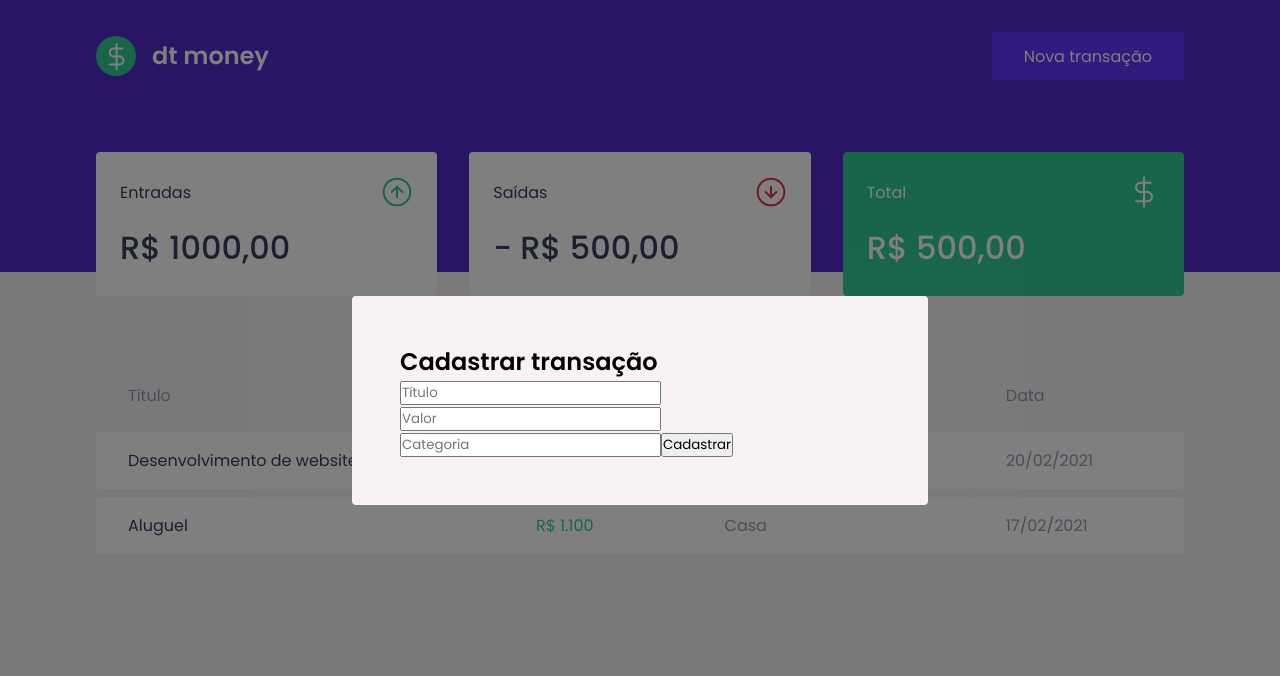
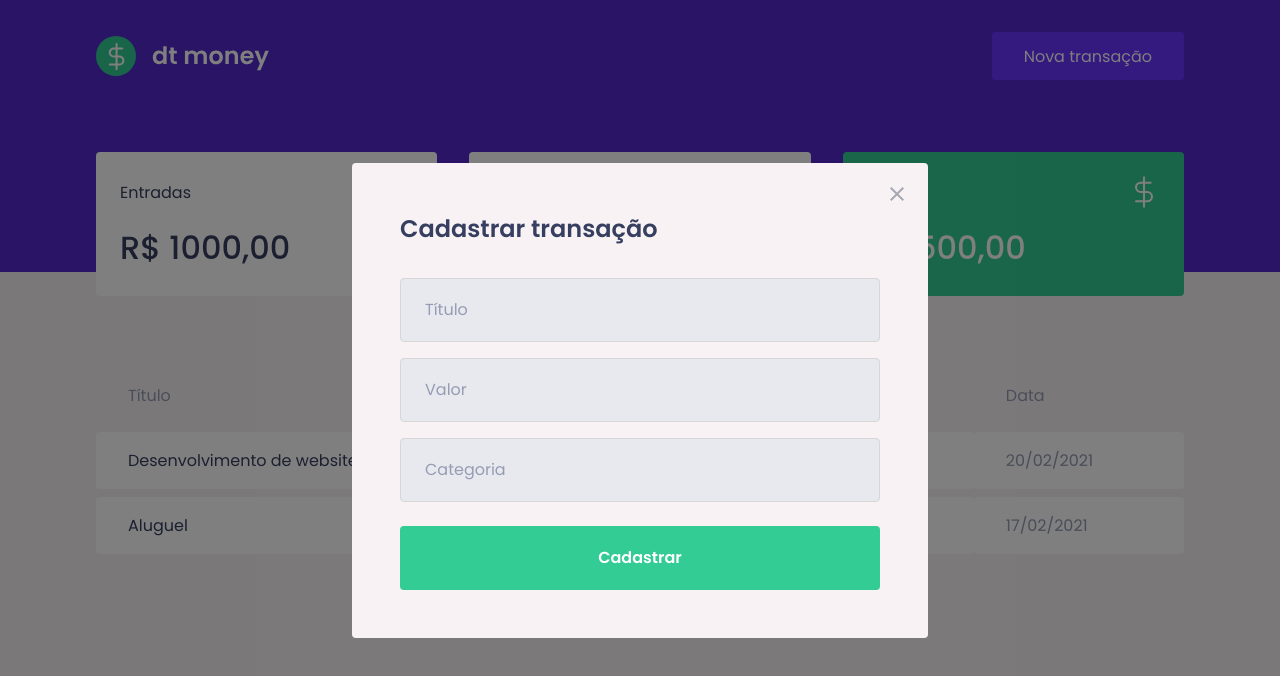
Before and after one commit to brunodmsi/dtmoney, a React (Create React App) app: page / in a window 1280 px wide. Both pictures are taken after a click on the button "Nova transação". Shown: the top 676 px of the page. Built offline with nearby package versions, Linux system fonts and the light colour scheme; no server answers; what miragejs would draw is missing.

Commit message:
feat(NewTransactionModal): estilização de formulário

```diff
--- a/src/components/NewTransactionModal/index.tsx
+++ b/src/components/NewTransactionModal/index.tsx
@@ -1,4 +1,5 @@
 import Modal from 'react-modal';
+import closeImg from '../../assets/close.svg';
 import { Container } from './styles';
 
 interface NewTransactionModalProps {
@@ -15,6 +16,14 @@
       className="react-modal-content"
     >
 
+      <button
+        type="button"
+        onClick={onRequestClose}
+        className="react-modal-close"
+      >
+        <img src={closeImg} alt="Fechar modal" />
+      </button>
+
       <Container>
         <h2>Cadastrar transação</h2>
 
--- a/src/components/NewTransactionModal/styles.ts
+++ b/src/components/NewTransactionModal/styles.ts
@@ -1,3 +1,49 @@
 import styled from "styled-components";
 
-export const Container = styled.form``;
+export const Container = styled.form`
+  h2 {
+    color: var(--text-title);
+    font-size: 1.5rem;
+    margin-bottom: 2rem;
+  }
+
+  input {
+    width: 100%;
+    padding: 0 1.5rem;
+    height: 4rem;
+    border-radius: .25rem;
+
+    border: 1px solid #d7d7d7;
+    background: #e7e9ee;
+
+    font-weight: 400;
+    font-size: 1rem;
+
+    &::placeholder {
+      color: var(--text-body);
+    }
+
+    & + input {
+      margin-top: 1rem;
+    }
+  }
+
+  button[type="submit"] {
+    width: 100%;
+    padding: 0 1.5rem;
+    height: 4rem;
+    background: var(--green);
+    color: #fff;
+    border-radius: .25rem;
+    border: 0;
+    font-size: 1rem;
+    margin-top: 1.5rem;
+    font-weight: 600;
+
+    transition: filter .2s;
+
+    &:hover {
+      filter: brightness(0.9);
+    }
+  }
+`;
--- a/src/styles/global.ts
+++ b/src/styles/global.ts
@@ -77,4 +77,18 @@
     position: relative;
     border-radius: .25rem;
   }
+
+  .react-modal-close {
+    position: absolute;
+    right: 1.5rem;
+    top: 1.5rem;
+    border: 0;
+    background: transparent;
+
+    transition: filter .2s;
+
+    &:hover {
+      filter: brightness(0.8);
+    }
+  }
 `;
```
